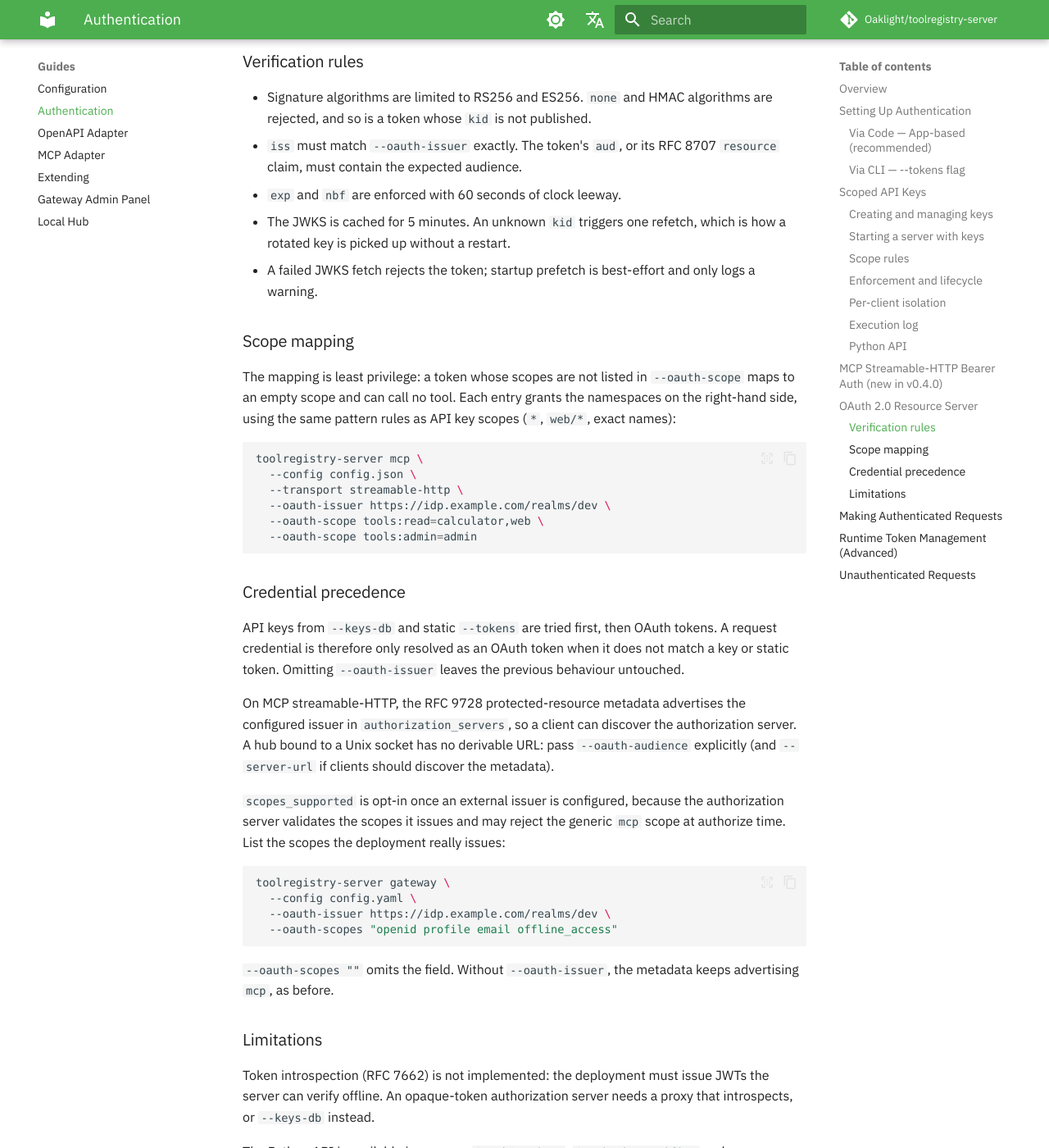
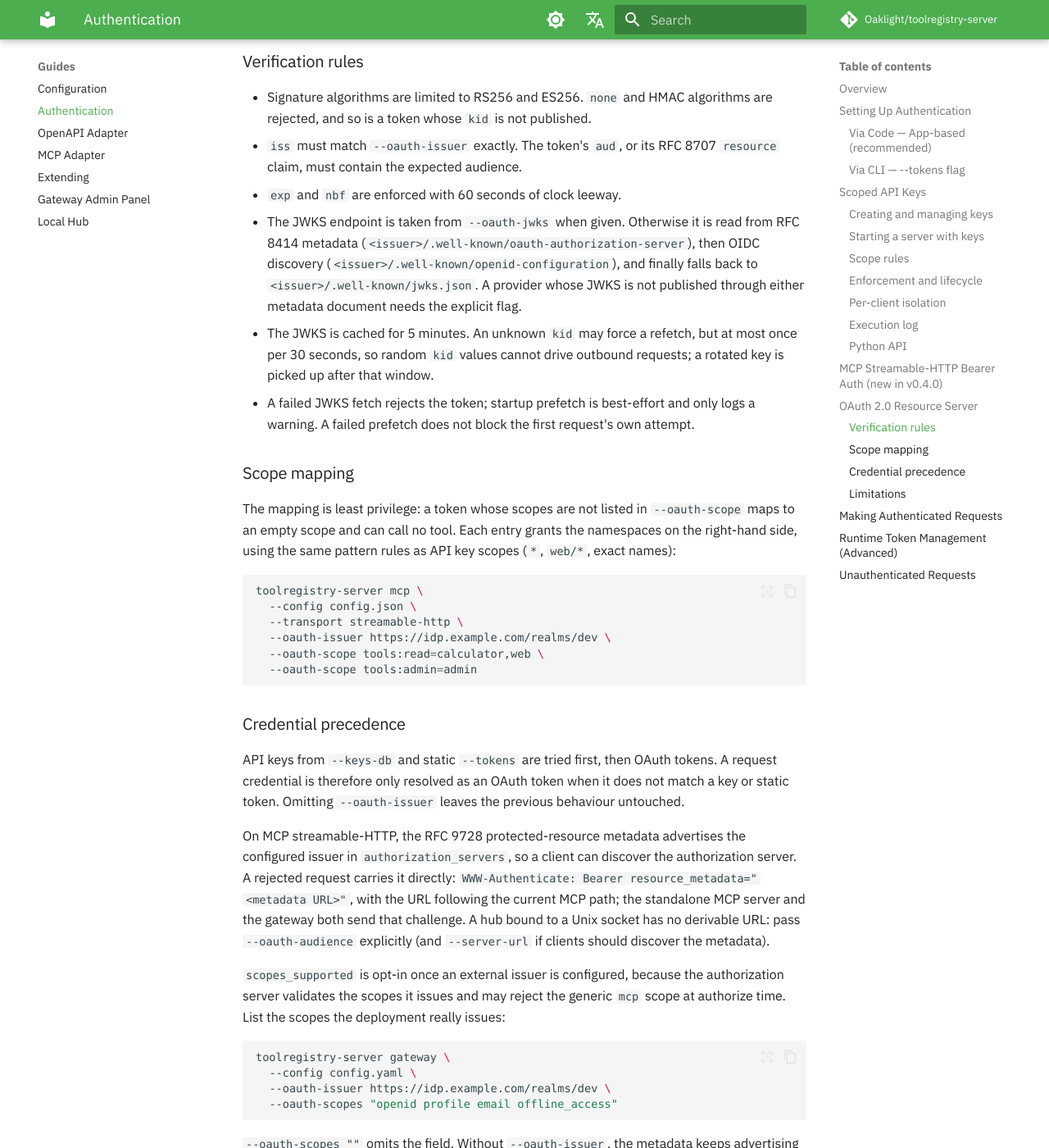
Before and after one commit to Oaklight/toolregistry-server, an MkDocs documentation site: the page built from docs/guides/authentication.md, in a window 1280 px wide and 1400 px high, scrolled down 6330 px. Shown: the whole window at 82% size. Built offline with MkDocs 1.6.1 and Material for MkDocs 9.7.7, drawn with Linux system fonts in a browser that asks for light colours; some web fonts are replaced; comment, search, counter and statistics services are not loaded; some of the changed text lies outside the part shown.

Commit message:
docs(auth): document JWKS discovery, challenge and refetch cooldown

```diff
--- a/docs/guides/authentication.md
+++ b/docs/guides/authentication.md
@@ -275,7 +275,7 @@ toolregistry-server gateway \
 |--------|-------------|
 | `--oauth-issuer URL` | Exact `iss` value to accept. Setting it enables OAuth verification |
 | `--oauth-audience URL` | Expected `aud` or RFC 8707 `resource` value. Defaults to the advertised MCP URL |
-| `--oauth-jwks URL` | JWKS endpoint (default: `<issuer>/.well-known/jwks.json`) |
+| `--oauth-jwks URL` | JWKS endpoint (default: discovered from the issuer's metadata) |
 | `--oauth-scope SCOPE=NAMESPACE[,NAMESPACE]` | Map one scope to namespace patterns; repeatable |
 | `--oauth-scopes "SCOPE ..."` | Scopes advertised in the protected-resource metadata. Omitted when empty, and by default when an issuer is set |
 
@@ -289,10 +289,18 @@ The flags are accepted by `openapi`, `mcp` (HTTP transports), `gateway` and
 - `iss` must match `--oauth-issuer` exactly. The token's `aud`, or its RFC 8707
   `resource` claim, must contain the expected audience.
 - `exp` and `nbf` are enforced with 60 seconds of clock leeway.
-- The JWKS is cached for 5 minutes. An unknown `kid` triggers one refetch,
-  which is how a rotated key is picked up without a restart.
+- The JWKS endpoint is taken from `--oauth-jwks` when given. Otherwise it is
+  read from RFC 8414 metadata
+  (`<issuer>/.well-known/oauth-authorization-server`), then OIDC discovery
+  (`<issuer>/.well-known/openid-configuration`), and finally falls back to
+  `<issuer>/.well-known/jwks.json`. A provider whose JWKS is not published
+  through either metadata document needs the explicit flag.
+- The JWKS is cached for 5 minutes. An unknown `kid` may force a refetch, but
+  at most once per 30 seconds, so random `kid` values cannot drive outbound
+  requests; a rotated key is picked up after that window.
 - A failed JWKS fetch rejects the token; startup prefetch is best-effort and
-  only logs a warning.
+  only logs a warning. A failed prefetch does not block the first request's
+  own attempt.
 
 ### Scope mapping
 
@@ -319,7 +327,10 @@ previous behaviour untouched.
 
 On MCP streamable-HTTP, the RFC 9728 protected-resource metadata advertises
 the configured issuer in `authorization_servers`, so a client can discover the
-authorization server. A hub bound to a Unix socket has no derivable URL: pass
+authorization server. A rejected request carries it directly:
+`WWW-Authenticate: Bearer resource_metadata="<metadata URL>"`, with the URL
+following the current MCP path; the standalone MCP server and the gateway
+both send that challenge. A hub bound to a Unix socket has no derivable URL: pass
 `--oauth-audience` explicitly (and `--server-url` if clients should discover
 the metadata).
 
```
Also changed, not shown: docs/changelog.md (+1 -1 lines), docs/reference/cli/index.md (+3 -3 lines).
